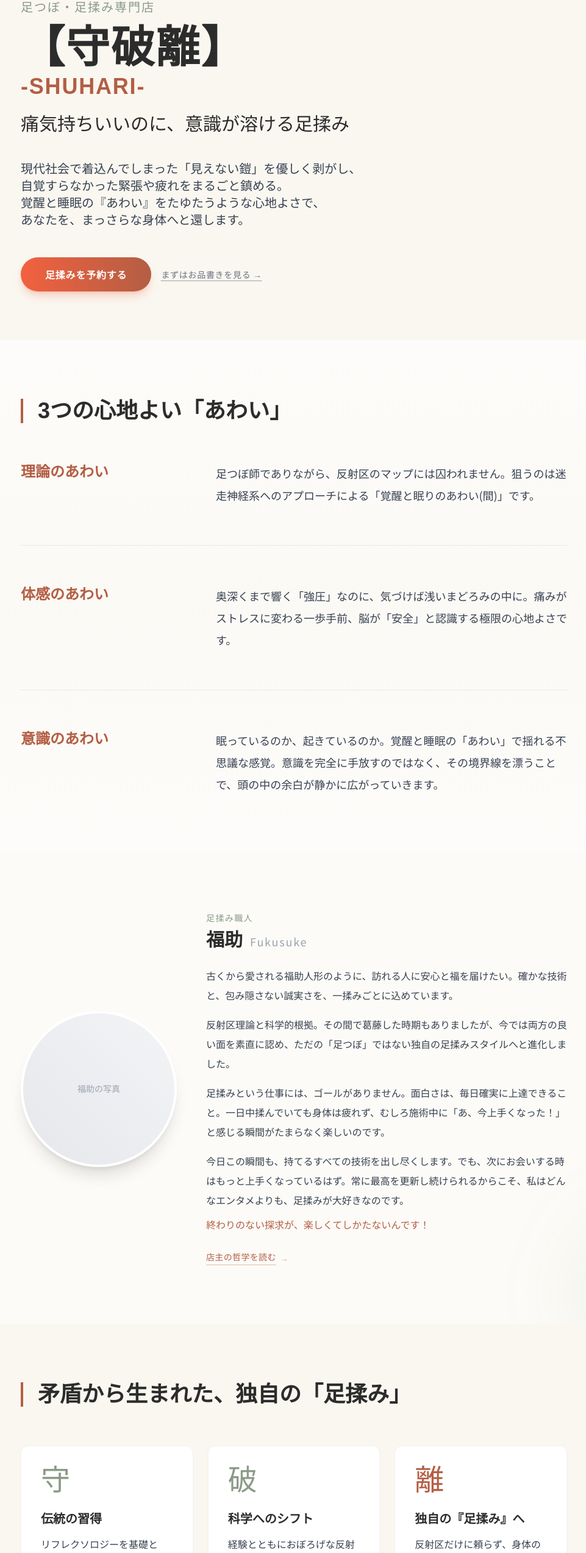
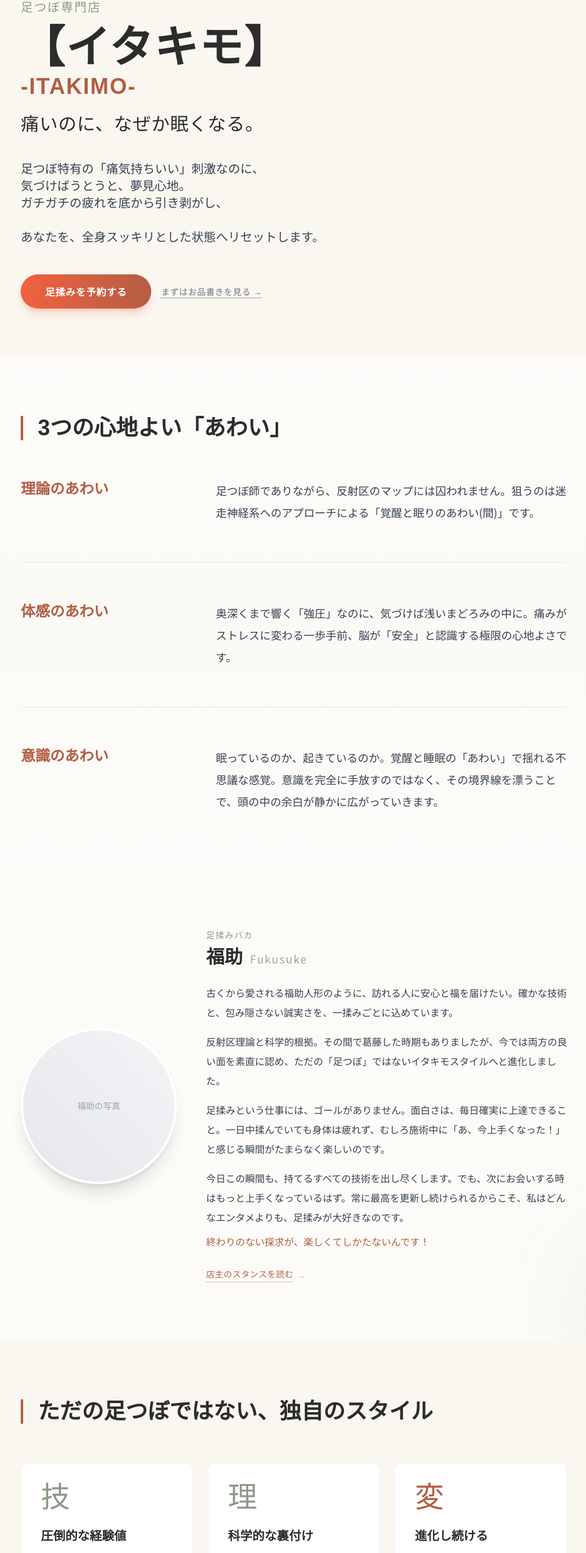
Before and after one commit to ashiyafukusuke/fukusuke2, a Next.js app: page / in a window 1280 px wide. Shown: the part 98-2645 px from the top of the page at 61% size, without its empty margins (158-1119 px from the left). Built offline with nearby package versions, Linux system fonts and the light colour scheme.

Commit message:
Add files via upload

```diff
--- a/src/app/layout.tsx
+++ b/src/app/layout.tsx
@@ -17,8 +17,8 @@ const notoSerif = Noto_Serif_JP({
 });
 
 export const metadata: Metadata = {
-  title: "【守破離 -SHUHARI- 】足つぼ・足揉み専門店",
-  description: "現代社会で着込んでしまった「見えない鎧」を優しく剥がし、自覚すらなかった緊張や疲れをまるごと鎮める。",
+  title: "【足つぼ専門店 イタキモ】",
+  description: "痛いのに、なぜか眠くなる。西東京市ひばりヶ丘の足つぼ・足揉み専門店「イタキモ」。ガチガチの疲れを底から引き剥がします。",
 };
 
 export default function RootLayout({ children }: { children: React.ReactNode }) {
--- a/src/components/CancelPolicy.tsx
+++ b/src/components/CancelPolicy.tsx
@@ -110,7 +110,7 @@ export default function CancelPolicy() {
           <p className="text-xs text-gray-400 leading-loose">
             ※「以降のご予約をお断りいたします」とは、当店との施術のご縁を終了することを意味します。<br/>
             ルールを設けているのは、罰のためではありません。枠を押さえたまま来られない方がいると、その時間を本当に必要としている別の誰かが機会を失うからです。<br/>
-            福助の手と、あなたの身体の、限られた「あわい」を大切にしていただければ幸いです。
+            この限られた時間を大切にしていただければ幸いです。
           </p>
         </motion.div>
       </div>
--- a/src/components/Footer.tsx
+++ b/src/components/Footer.tsx
@@ -12,7 +12,7 @@ export default function Footer() {
           viewport={{ once: true }}
           className="font-serif text-3xl md:text-4xl font-bold text-ink mb-8 tracking-wide"
         >
-          【守破離 -SHUHARI- 】
+          【足つぼ専門店 イタキモ】
         </motion.h2>
         <motion.p
           initial={{ opacity: 0, y: 20 }}
@@ -21,8 +21,8 @@ export default function Footer() {
           transition={{ delay: 0.2 }}
           className="text-gray-600 mb-12 leading-loose max-w-xl text-sm md:text-base"
         >
-          日常のノイズを遮断し、本来の自分へと還る場所。<br/>
-          HIBARIDOUの決して大きくはない一室ではありますが、全身全霊を込めて足揉みさせて頂きます。
+          日々の疲れをリセットし、本来の身軽さを取り戻す場所。<br/>
+          HIBARIDOの決して大きくはない一室ではありますが、全身全霊を込めて足揉みさせて頂きます。
         </motion.p>
 
         <motion.p
--- a/src/components/Hero.tsx
+++ b/src/components/Hero.tsx
@@ -11,7 +11,7 @@ export default function Hero() {
           transition={{ duration: 0.6 }}
           className="text-olive font-serif text-lg md:text-xl tracking-widest mb-4"
         >
-          足つぼ・足揉み専門店
+          足つぼ専門店
         </motion.p>
 
         <motion.h1
@@ -20,17 +20,17 @@ export default function Hero() {
           transition={{ duration: 0.8, delay: 0.2 }}
           className="font-serif text-5xl md:text-7xl font-bold text-ink leading-tight mb-6 tracking-wide"
         >
-          【守破離】<br/>
-          <span className="text-3xl md:text-4xl text-terracotta mt-2 block">-SHUHARI-</span>
+          【イタキモ】<br/>
+          <span className="text-3xl md:text-4xl text-terracotta mt-2 block">-ITAKIMO-</span>
         </motion.h1>
 
         <motion.p
           initial={{ opacity: 0, y: 20 }}
           animate={{ opacity: 1, y: 0 }}
           transition={{ duration: 0.6, delay: 0.4 }}
-          className="text-2xl md:text-3xl font-serif text-ink mb-10 leading-relaxed"
+          className="text-2xl md:text-3xl font-serif text-ink mb-10 leading-relaxed tracking-wide"
         >
-          痛気持ちいいのに、<br className="md:hidden" />意識が溶ける足揉み
+          痛いのに、<br className="md:hidden" />なぜか眠くなる。
         </motion.p>
 
         <motion.p
@@ -39,10 +39,10 @@ export default function Hero() {
           transition={{ duration: 1, delay: 0.8 }}
           className="text-lg md:text-xl text-gray-700 leading-loose max-w-2xl"
         >
-          現代社会で着込んでしまった「見えない鎧」を優しく剥がし、<br/>
-          自覚すらなかった緊張や疲れをまるごと鎮める。<br/>
-          覚醒と睡眠の『あわい』をたゆたうような心地よさで、<br/>
-          あなたを、まっさらな身体へと還します。
+          足つぼ特有の「痛気持ちいい」刺激なのに、<br />
+          気づけばうとうと、夢見心地。<br />
+          ガチガチの疲れを底から引き剥がし、<br /><br />
+          あなたを、全身スッキリとした状態へリセットします。
         </motion.p>
 
         <motion.div
--- a/src/components/Menu.tsx
+++ b/src/components/Menu.tsx
@@ -4,36 +4,36 @@ import { motion } from "framer-motion";
 export default function Menu() {
   const menus = [
     {
-      title: "【 守破離 -SHUHARI- 】",
-      time: "60分枠",
+      title: "【 ザ・イタキモ 60分 】",
+      time: "標準",
       badge: "看板メニュー",
       badgeColor: "bg-terracotta",
       border: "border-terracotta",
-      desc: "当店の看板メニュー。足裏から膝下まで丁寧にほどき深い休息へ誘導。身構えを解く絶妙な痛気持ちよさが、心と身体の緊張をほどき、本来の身軽さへと導きます。",
+      desc: "当店の看板メニュー。絶妙な痛気持ちよさで、気づけばうとうと夢見心地に。ガチガチの疲れを底から引き剥がし、本来の身軽さへと導きます。",
       price: "6,500",
       note: "※継続特典 対象コース",
       highlight: false,
       firstTimeBadge: false,
     },
     {
-      title: "【 沼 - NUMA - 】",
-      time: "90分枠",
+      title: "【 どっぷりイタキモ 90分 】",
+      time: "ロング",
       badge: "2回目以降ご利用の方対象",
       badgeColor: "bg-gray-500",
       border: "border-gray-500",
-      desc: "『品定め』を終え、当店の足揉みにハマってしまった方のためのコース。もう「品定め」は終わりましたよね？見えない鎧も警戒心も入り口に置いて、ズブズブと底なし沼に沈んでください。",
+      desc: "『品定め』を終え、イタキモの虜になってしまった方のためのコース。日々の疲れを徹底的に解きほぐし、ズブズブと底なし沼のような深いリラックスへ沈んでください。",
       price: "9,500",
       note: null,
       highlight: false,
       firstTimeBadge: false,
     },
     {
-      title: "【 お手並み拝見 】",
-      time: "40分枠",
+      title: "【 ぷちイタキモ 40分 】",
+      time: "お試し",
       badge: "※品定め制度対象",
       badgeColor: "bg-olive",
       border: "border-olive",
-      desc: "いわゆる「お試しコース」です。まずは当店の手技があなたのお身体に合うかどうか、どうぞお気軽に品定めしてください。",
+      desc: "いわゆる「お試しコース」です。まずは当店の手技があなたのお身体に合うかどうか、どうぞお気軽にお試しください。",
       price: "4,500",
       note: null,
       highlight: true,
--- a/src/components/Philosophy.tsx
+++ b/src/components/Philosophy.tsx
@@ -4,25 +4,25 @@ import { motion } from "framer-motion";
 export default function Philosophy() {
   const cards = [
     {
-      title: "守",
-      subtitle: "伝統の習得",
+      title: "技",
+      subtitle: "圧倒的な経験値",
       color: "text-olive",
       border: "border-gray-100",
-      content: "リフレクソロジーを基礎とし、足裏に触れる技術と経験をひたすらに積み上げる。"
+      content: "何千人もの足を揉みほぐしてきた経験から、足裏に触れただけで、その方の疲れの芯を見つけ出します。"
     },
     {
-      title: "破",
-      subtitle: "科学へのシフト",
+      title: "理",
+      subtitle: "科学的な裏付け",
       color: "text-olive",
       border: "border-gray-100",
-      content: "経験とともにおぼろげな反射区の理論に矛盾を抱き、身体の仕組み（神経系・筋肉）という絶対的なファクトへ舵を切る。"
+      content: "反射区の言い伝えだけに頼るのではなく、筋肉や神経といった身体の仕組み（ファクト）に基づいた施術を行います。"
     },
     {
-      title: "離",
-      subtitle: "独自の『足揉み』へ",
+      title: "変",
+      subtitle: "進化し続ける",
       color: "text-terracotta",
       border: "border-b-4 border-b-terracotta border-gray-100",
-      content: "反射区だけに頼らず、身体の仕組みを多角的に捉える。伝統と科学を融合し、心身を再起動させる独自のスタイルを確立しました。"
+      content: "ただの足つぼでは終わらない。常にその日のベストを更新し続けることで、やみつきになる「イタキモ」体験を提供します。"
     }
   ];
 
@@ -36,7 +36,7 @@ export default function Philosophy() {
           transition={{ duration: 0.6 }}
           className="font-serif text-3xl md:text-4xl font-bold text-ink mb-16 border-l-4 border-terracotta pl-6 leading-tight"
         >
-          矛盾から生まれた、独自の「足揉み」
+          ただの足つぼではない、独自のスタイル
         </motion.h2>
 
         <div className="grid grid-cols-1 md:grid-cols-3 gap-6">
--- a/src/components/PhilosophyModal.tsx
+++ b/src/components/PhilosophyModal.tsx
@@ -14,11 +14,11 @@ const sections = [
     body: (
       <>
         <p className="text-sm text-olive font-serif tracking-widest mb-3">
-          足揉み職人 福助 について
+          足つぼ専門店 イタキモ について
         </p>
         <p className="leading-loose text-gray-700">
           はじめまして。西東京市ひばりヶ丘の足つぼ・足揉み専門店
-          <span className="text-ink font-semibold">【守破離 -SHUHARI-】</span>
+          <span className="text-ink font-semibold">【イタキモ】</span>
           店主の福助です。
         </p>
         <p className="mt-3 leading-loose text-gray-700">
@@ -31,13 +31,13 @@ const sections = [
   },
   {
     icon: "⊶",
-    heading: "見えない鎧を、足元から脱がせる",
+    heading: "ガチガチの疲れを、足元から引き剥がす",
     body: (
       <>
         <p className="leading-loose text-gray-700">
           スマホ、PC、絶え間ない通知、締め切り……。常に「ON」を強制される日々の中で、私たちは
-          無意識に分厚い「見えない鎧」を着込んでいます。その疲労を足元から解きほぐし、
-          まっさらな身体へと再起動させること——それが、私の使命です。
+          無意識に疲れを溜め込んでいます。その疲れを足元から解きほぐし、
+          全身スッキリとした状態へリセットさせること——それが、私の使命です。
         </p>
         <p className="mt-3 text-sm italic text-gray-400">
           （大げさに聞こえたかもしれませんが、本気です。）
@@ -60,10 +60,8 @@ const sections = [
         </p>
         <p className="mt-3 leading-loose text-gray-700">
           私が大切にしているのは——足全体を深く丁寧に刺激することで副交感神経を優位にし、
-          意識が「ふっと」溶けていく「あわい」へ導くこと。伝統を尊重しながら、
-          身体のファクトに正直であること。これが
-          <span className="font-semibold text-ink">「守破離」</span>
-          という屋号に込めた、私のスタンスです。
+          意識が「ふっと」溶けていくような状態へ導くこと。伝統を尊重しながら、
+          身体のファクトに正直であること。これが私のスタンスです。
         </p>
       </>
     ),
@@ -76,7 +74,7 @@ const sections = [
         <p className="leading-loose text-gray-700">
           肩こり、腰痛、慢性的な疲労感、自律神経の乱れ。足裏がほぐれるにつれ、身体の奥底から
           じんわりと温まり、気づけば頭の中のノイズが消え去り、首・肩・腰までも軽くなっている——
-          これが<span className="font-semibold text-terracotta">「痛気持ちいいのに意識が溶ける」</span>という体験です。
+          これが<span className="font-semibold text-terracotta">「痛いのに、なぜか眠くなる」</span>という体験です。
         </p>
         <p className="mt-3 text-sm italic text-gray-400">
           （「そんなに変わる？」と半信半疑のあなた。だから「品定め制度」があります。）
@@ -161,10 +159,10 @@ export default function PhilosophyModal({ isOpen, onClose }: PhilosophyModalProp
               <div className="flex-shrink-0 flex items-center justify-between px-6 pt-6 pb-4 border-b border-gray-100">
                 <div>
                   <p className="text-xs text-olive tracking-widest font-serif mb-0.5">
-                    PHILOSOPHY
+                    STANCE
                   </p>
                   <h2 className="font-serif text-lg font-bold text-ink tracking-wide">
-                    福助の哲学
+                    福助のスタンス
                   </h2>
                 </div>
                 <button
--- a/src/components/Process.tsx
+++ b/src/components/Process.tsx
@@ -6,8 +6,8 @@ export default function Process() {
     { title: "1. 枠のご予約", desc: "RESERVAにて、ご希望の時間をオンラインで確保いただきます。" },
     { title: "2. ご来店・準備", desc: "お着替えを済ませ、まずは日常のノイズを遮断。スイッチを完全にオフにします。" },
     { title: "3. ほぐし・整え", desc: "足全体を優しく捉え、お身体の状態に合わせて深くまで響く圧で丁寧にほどき始めます。" },
-    { title: "4. まどろみの「あわい」へ", desc: "途中から身体がふっと緩み、頭の中の余白が静かに広がっていく不思議な感覚へ…。" },
-    { title: "5. 心身の再起動", desc: "見えない鎧を脱ぎ捨て、まっさらな身体へ。見違えるように軽やかな足取りでお帰りいただきます。" }
+    { title: "4. うとうと夢見心地へ", desc: "途中から身体がふっと緩み、イタ気持ちよさの中でいつの間にか意識が溶けていく不思議な感覚へ…。" },
+    { title: "5. 全身スッキリ", desc: "ガチガチの疲れを脱ぎ捨て、本来の身軽な状態へ。見違えるように軽やかな足取りでお帰りいただきます。" }
   ];
 
   return (
@@ -64,7 +64,7 @@ export default function Process() {
             transition={{ duration: 0.6, delay: 0.3 }}
             className="md:w-1/2 flex flex-col justify-center bg-offwhite/80 p-8 rounded-xl z-10"
           >
-            <h4 className="text-xl font-serif font-bold text-terracotta mb-6">独自の「あわい」体験</h4>
+            <h4 className="text-xl font-serif font-bold text-terracotta mb-6">イタキモならではの体験</h4>
             <ul className="space-y-4 text-gray-700">
               <li className="flex items-start">
                 <span className="text-terracotta mr-3 mt-1">・</span>
@@ -76,11 +76,11 @@ export default function Process() {
               </li>
               <li className="flex items-start">
                 <span className="text-terracotta mr-3 mt-1">・</span>
-                <span>眠っているのか起きているのかわからない、不思議なまどろみの時間。</span>
+                <span>眠っているのか起きているのかわからない、不思議なうとうとの時間。</span>
               </li>
             </ul>
             <p className="mt-8 text-gray-600 text-sm leading-loose">
-              現代社会で知らず知らずのうちに着込んでしまった「見えない鎧」を剥がし、自覚すらなかった緊張をまるごと鎮める。奥底からイタ気持ち良くふっと抜ける、当店特有の深いリセット感をお届けします。
+              無意識に溜め込んでしまった「ガチガチの疲れ」を剥がし、自覚すらなかった緊張をまるごと鎮める。奥底からイタ気持ち良くふっと抜ける、当店特有の深いリセット感をお届けします。
             </p>
           </motion.div>
 
--- a/src/components/Profile.tsx
+++ b/src/components/Profile.tsx
@@ -29,7 +29,7 @@ export default function Profile({ onOpenPhilosophy }: ProfileProps) {
           viewport={{ once: true }}
           transition={{ duration: 0.6, delay: 0.2 }}
         >
-          <p className="text-olive font-serif mb-2 tracking-widest text-sm">足揉み職人</p>
+          <p className="text-olive font-serif mb-2 tracking-widest text-sm">足揉みバカ</p>
           <h2 className="font-serif text-3xl font-bold text-ink mb-6 flex items-baseline">
             福助
             <span className="text-lg font-sans font-normal text-gray-400 ml-3 tracking-widest">Fukusuke</span>
@@ -38,7 +38,7 @@ export default function Profile({ onOpenPhilosophy }: ProfileProps) {
             古くから愛される福助人形のように、訪れる人に安心と福を届けたい。確かな技術と、包み隠さない誠実さを、一揉みごとに込めています。
           </p>
           <p className="text-gray-700 leading-loose mt-4">
-            反射区理論と科学的根拠。その間で葛藤した時期もありましたが、今では両方の良い面を素直に認め、ただの「足つぼ」ではない独自の足揉みスタイルへと進化しました。
+            反射区理論と科学的根拠。その間で葛藤した時期もありましたが、今では両方の良い面を素直に認め、ただの「足つぼ」ではないイタキモスタイルへと進化しました。
           </p>
           <p className="text-gray-700 leading-loose mt-4">
             足揉みという仕事には、ゴールがありません。面白さは、毎日確実に上達できること。一日中揉んでいても身体は疲れず、むしろ施術中に「あ、今上手くなった！」と感じる瞬間がたまらなく楽しいのです。
@@ -55,7 +55,7 @@ export default function Profile({ onOpenPhilosophy }: ProfileProps) {
             className="mt-7 inline-flex items-center gap-2 text-sm text-terracotta hover:text-terracotta/70 font-serif tracking-wide transition-colors group"
           >
             <span className="border-b border-terracotta/40 group-hover:border-terracotta/70 transition-colors pb-0.5">
-              店主の哲学を読む
+              店主のスタンスを読む
             </span>
             <span className="text-xs opacity-60 group-hover:opacity-100 transition-opacity">→</span>
           </motion.button>
--- a/src/components/StickyNav.tsx
+++ b/src/components/StickyNav.tsx
@@ -30,7 +30,7 @@ export default function StickyNav({ onOpenPhilosophy }: StickyNavProps) {
           <div className="max-w-4xl mx-auto px-4 h-14 flex items-center justify-between gap-2">
             {/* ブランド名 */}
             <span className="font-serif text-sm font-bold text-ink tracking-wide whitespace-nowrap">
-              【守破離】
+              【イタキモ】
             </span>
 
             {/* ナビリンク */}
@@ -39,7 +39,7 @@ export default function StickyNav({ onOpenPhilosophy }: StickyNavProps) {
                 onClick={onOpenPhilosophy}
                 className="text-xs sm:text-sm text-gray-500 hover:text-terracotta transition-colors whitespace-nowrap px-2 py-1 rounded hover:bg-terracotta/5"
               >
-                哲学を読む
+                店主のスタンス
               </button>
               <span className="text-gray-200 hidden sm:inline">|</span>
               <a
```
